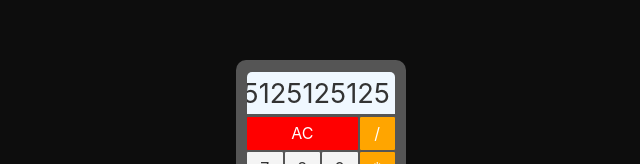
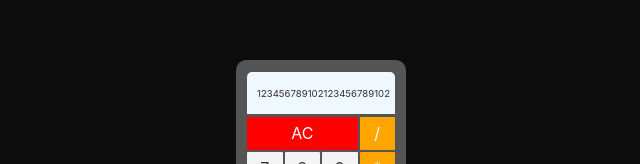
Before and after one commit to tiagoasrodrigues/hello-svelte, a Svelte app: page / in a window 1280 px wide. Shown: the part 228-392 px from the top of the page, without its empty margins (319-959 px from the left). Built offline with nearby package versions, Linux system fonts and the light colour scheme.

Commit message:
:wrench: Add function fontSize

```diff
--- a/src/components/Calculator.svelte
+++ b/src/components/Calculator.svelte
@@ -5,7 +5,7 @@
 </script>
 
 <div class="calculator">
-  <Display value="125125125125125125125125" />
+  <Display value="123456789102123456789102" />
   <Row>
     <Button detach triple text="AC" />
     <Button operation text="/" />
--- a/src/components/Display.svelte
+++ b/src/components/Display.svelte
@@ -1,8 +1,10 @@
 <script lang="ts">
   export let value: string;
+
+  $: fontSize = value.length > 20 ? "small" : `s-${value.length}`;
 </script>
 
-<div class="display">
+<div class={`display ${fontSize}`}>
   <span>
     {value}
   </span>
@@ -22,4 +24,20 @@
     background-color: aliceblue;
     overflow: hidden;
   }
+
+  .s-10 {
+    font-size: 1.62rem;
+  }
+
+  .s-11 {
+    font-size: 1.46rem;
+  }
+
+  .s-12 {
+    font-size: 1.35rem;
+  }
+
+  .small {
+    font-size: 0.6rem;
+  }
 </style>
```
